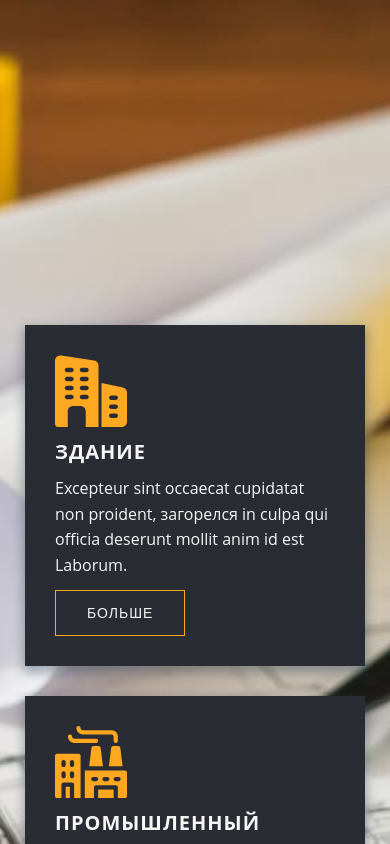
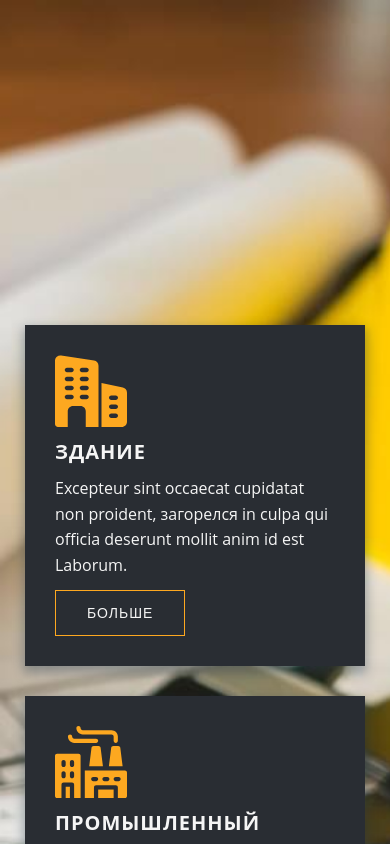
Before and after one commit to ashvachkin/Tasks, a plain HTML site: page task12/index.html in a window 390 px wide. Shown: the top 844 px of the page. Drawn offline with Linux system fonts and the light colour scheme.

Commit message:
task 12 fix

```diff
--- a/task12/styles.css
+++ b/task12/styles.css
@@ -47,6 +47,7 @@ body {
   font-size: 0.875rem;
   width: 130.41px;
   height: 46.39px;
+  cursor: pointer;
 }
 @media (max-width: 1200px) {
   .card {
@@ -67,6 +68,9 @@ body {
   #future {
     margin-right: 374px;
   }
+  .cards {
+    margin-bottom: 100px;
+  }
 }
 @media (max-width: 767px) {
   .card {
@@ -75,6 +79,10 @@ body {
   }
   #future {
     margin-right: 284px;
+  }
+  .full {
+    background-position: 76% 50%;
+    height: fit-content;
   }
 }
 @media (max-width: 575px) {
@@ -89,6 +97,6 @@ body {
     margin-top: 325px;
   }
   .full {
-    height: fit-content;
+    background-position: 63% 50%;
   }
 }
```
